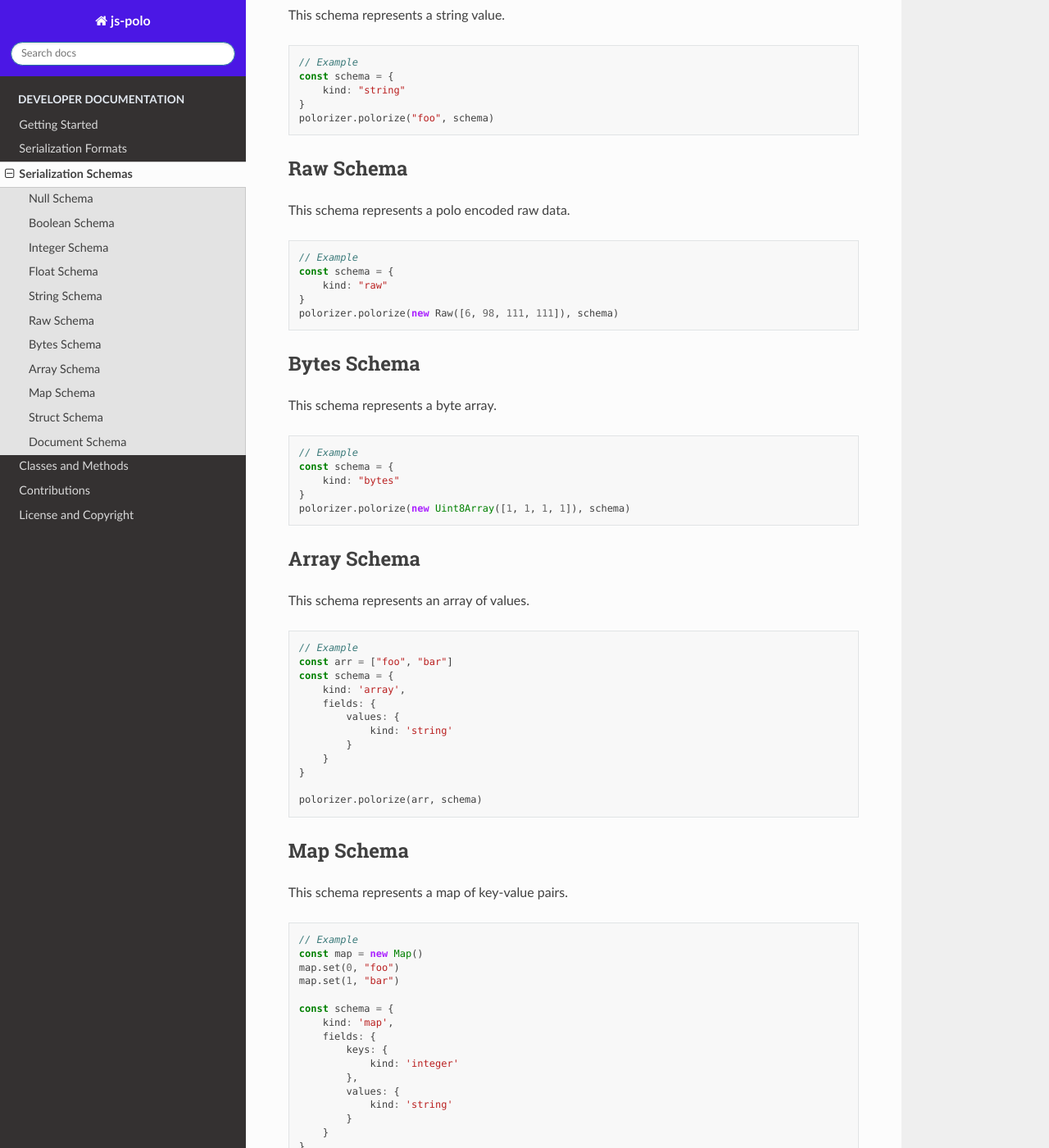
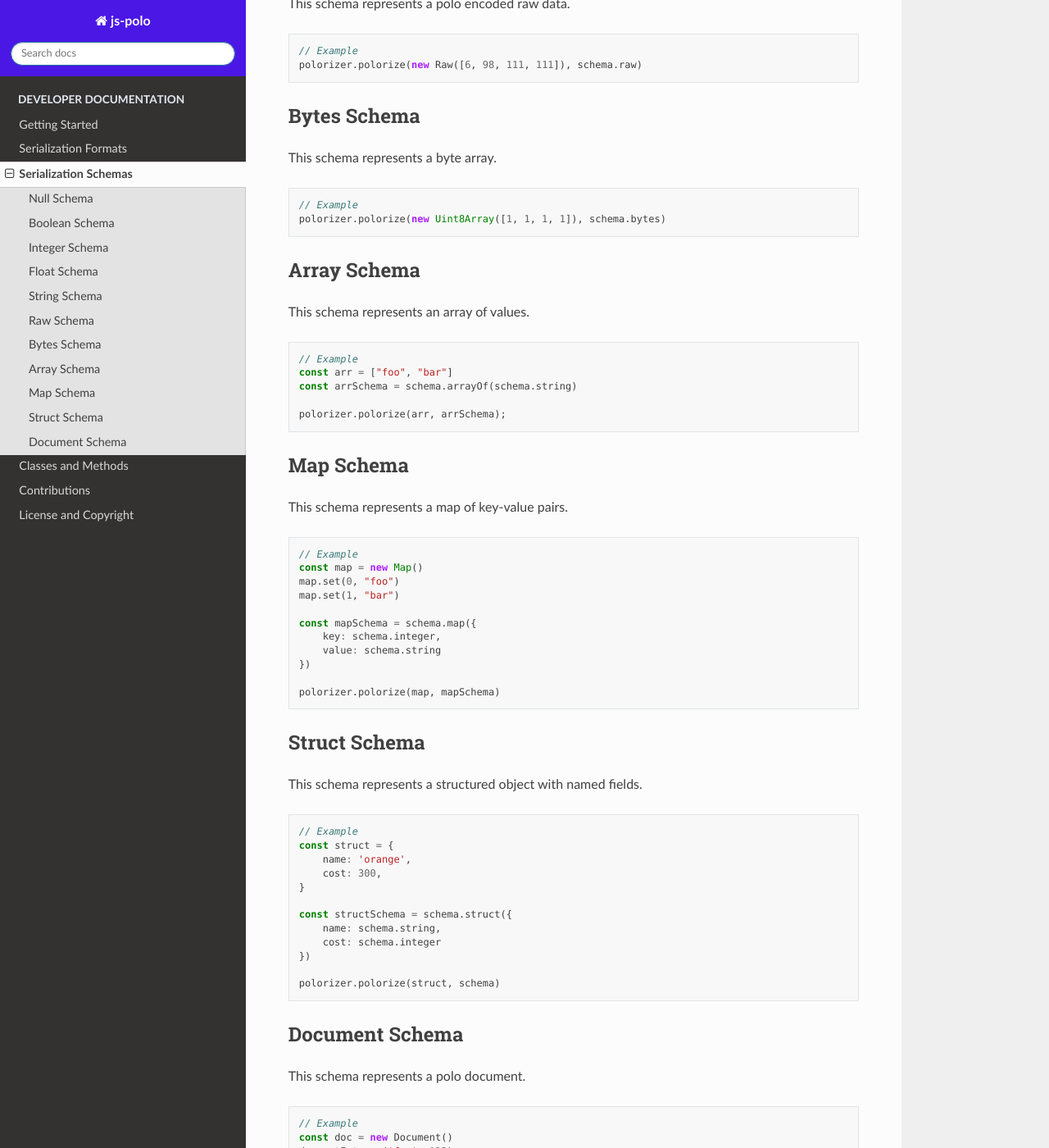
Before and after one commit to sarvalabs/js-polo, a Sphinx documentation site: the page built from docs/source/serialization-schemas.rst, in a window 1280 px wide and 1400 px high, scrolled down 1533 px. Shown: the whole window at 82% size. Built offline with Sphinx 7.4.7 and the Read the Docs theme 3.1.0, drawn with Linux system fonts in a browser that asks for light colours; some of the changed text lies outside the part shown.

Commit message:
refactor: update schema usage in documentation examples

```diff
--- a/docs/source/serialization-schemas.rst
+++ b/docs/source/serialization-schemas.rst
@@ -29,10 +29,7 @@ This schema represents a null value.
 .. code-block:: javascript
 
     // Example
-    const schema = {
-        kind: "null"
-    }
-    polorizer.polorize(null, schema)
+    polorizer.polorize(null, schema.null)
 
 Boolean Schema
 --------------
@@ -41,10 +38,7 @@ This schema represents a boolean value.
 .. code-block:: javascript
 
     // Example
-    const schema = {
-        kind: "bool"
-    }
-    polorizer.polorize(true, schema)
+    polorizer.polorize(true, schema.boolean)
 
 Integer Schema
 --------------
@@ -53,10 +47,7 @@ This schema represents an integer value.
 .. code-block:: javascript
 
     // Example
-    const schema = {
-        kind: "integer"
-    }
-    polorizer.polorize(300, schema)
+    polorizer.polorize(300, schema.integer)
 
 Float Schema
 ------------
@@ -65,10 +56,7 @@ This schema represents a floating-point value.
 .. code-block:: javascript
 
     // Example
-    const schema = {
-        kind: "float"
-    }
-    polorizer.polorize(123.456, schema)
+    polorizer.polorize(123.456, schema.float)
 
 String Schema
 -------------
@@ -77,10 +65,7 @@ This schema represents a string value.
 .. code-block:: javascript
 
     // Example
-    const schema = {
-        kind: "string"
-    }
-    polorizer.polorize("foo", schema)
+    polorizer.polorize("foo", schema.string)
 
 Raw Schema
 ----------
@@ -89,10 +74,7 @@ This schema represents a polo encoded raw data.
 .. code-block:: javascript
 
     // Example
-    const schema = {
-        kind: "raw"
-    }
-    polorizer.polorize(new Raw([6, 98, 111, 111]), schema)
+    polorizer.polorize(new Raw([6, 98, 111, 111]), schema.raw)
 
 Bytes Schema
 ------------
@@ -101,10 +83,7 @@ This schema represents a byte array.
 .. code-block:: javascript
 
     // Example
-    const schema = {
-        kind: "bytes"
-    }
-    polorizer.polorize(new Uint8Array([1, 1, 1, 1]), schema)
+    polorizer.polorize(new Uint8Array([1, 1, 1, 1]), schema.bytes)
 
 Array Schema
 ------------
@@ -114,16 +93,9 @@ This schema represents an array of values.
 
     // Example
     const arr = ["foo", "bar"]
-    const schema = {
-        kind: 'array',
-        fields: {
-            values: {
-                kind: 'string'
-            }
-        }
-    }
+    const arrSchema = schema.arrayOf(schema.string)
 
-    polorizer.polorize(arr, schema)
+    polorizer.polorize(arr, arrSchema);
 
 Map Schema
 ----------
@@ -136,19 +108,12 @@ This schema represents a map of key-value pairs.
     map.set(0, "foo")
     map.set(1, "bar")
 
-    const schema = {
-        kind: 'map',
-        fields: {
-            keys: {
-                kind: 'integer'
-            },
-            values: {
-                kind: 'string'
-            }
-        }
-    }
+    const mapSchema = schema.map({
+        key: schema.integer,
+        value: schema.string
+    })
 
-    polorizer.polorize(map, schema)
+    polorizer.polorize(map, mapSchema)
 
 Struct Schema
 -------------
@@ -162,17 +127,10 @@ This schema represents a structured object with named fields.
         cost: 300,
     }
 
-    const schema = {
-        kind: 'struct',
-        fields: {
-            name: {
-                kind: 'string'
-            },
-            cost: {
-                kind: 'integer'
-            }
-        }
-    }
+    const structSchema = schema.struct({
+        name: schema.string,
+        cost: schema.integer
+    })
 
     polorizer.polorize(struct, schema)
 
@@ -187,8 +145,4 @@ This schema represents a polo document.
     doc.setInteger('far', 123)
     doc.setString('foo', 'bar')
 
-    const schema = {
-        kind: 'document'
-    }
-
-    polorizer.polorize(doc, schema)
+    polorizer.polorize(doc, schema.document)
```
Also changed, not shown: docs/source/classes-and-methods.rst (+59 -159 lines).
